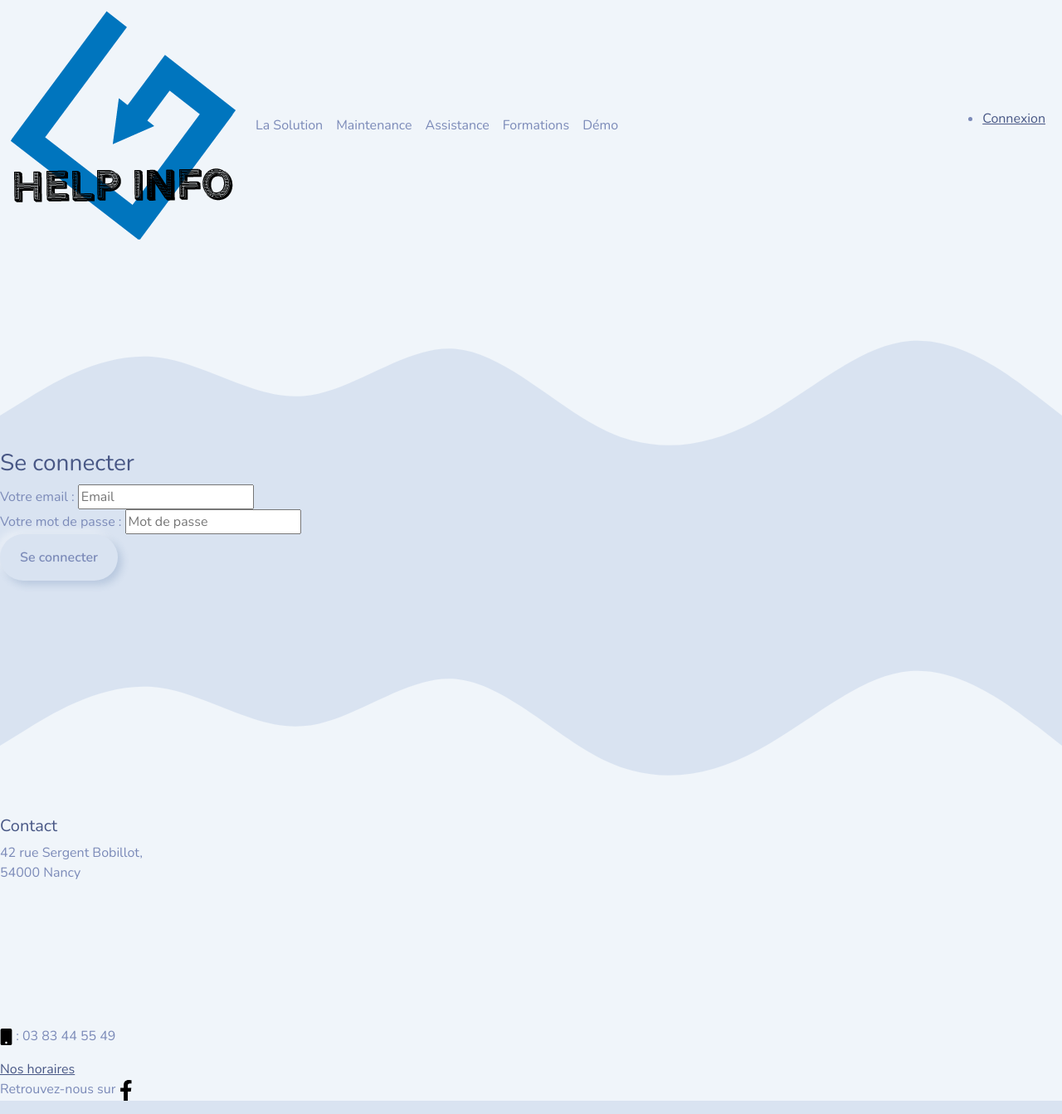
After one commit to acha88/projet_stage, a Symfony app: template site-web/templates/security/login.html.twig in a window 1280 px wide. The commit adds this page. Shown: the whole page at 83% size. Run offline with Twig, Linux system fonts and the light colour scheme; the template is opened without the code that fills it, so the values that code supplies are empty; some libraries are stand-ins or nearby versions; grey boxes are pictures that could not be loaded.

Commit message:
images, login/logout

```diff
--- a/site-web/templates/base.html.twig
+++ b/site-web/templates/base.html.twig
@@ -25,7 +25,7 @@
         <header>
             <nav id="navId" class="navbar navbar-expand-lg navbar-light bg-light">
                 <div class="container-fluid">
-                    <a class="navbar-brand" href="{{path('home')}}"><img id="logo" src="{{ asset('images/logoHelpInfo.png') }}" alt="logo"></a>
+                    <a class="navbar-brand" href="{{path('home')}}"><img id="logo" src="{{ asset('images/logoHelpInfo1.2.png') }}" alt="logo"></a>
                     <button class="navbar-toggler" type="button" data-bs-toggle="collapse" data-bs-target="#navbarColor03" aria-controls="navbarColor03" aria-expanded="false" aria-label="Toggle navigation">
                         <span class="navbar-toggler-icon"></span>
                     </button>
@@ -47,6 +47,17 @@
                             <li class="nav-item">
                                 <a class="nav-link" href="{{path('demo')}}">Démo</a>
                             </li>
+                        </ul>
+                        <ul class="d-flex">
+                            {% if not app.user %}
+                            <li class="me-sm-2">
+                                <a class="my-2 my-sm-0" href="{{path('security_login')}}">Connexion</a>
+                            </li>
+                            {% else %}
+                            <li class="me-sm-2">
+                                <a class="my-2 my-sm-0" href="{{path('security_logout')}}">Déconnexion</a>
+                            </li>
+                            {% endif %}
                         </ul>
                     </div>
                 </div>
--- /dev/null
+++ b/site-web/templates/security/login.html.twig
@@ -0,0 +1,31 @@
+{% extends "base.html.twig" %}
+{% block body %}
+    <div class="inWave">
+        <!--vague du header, plusieurs vagues-->
+        <svg xmlns="http://www.w3.org/2000/svg" viewBox="0 0 1440 270">
+            <path fill="#f0f5fa" fill-opacity="1" d="M0,224L34.3,202.7C68.6,181,137,139,206,144C274.3,149,343,203,411,197.3C480,192,549,128,617,133.3C685.7,139,754,213,823,245.3C891.4,277,960,267,1029,229.3C1097.1,192,1166,128,1234,122.7C1302.9,117,1371,171,1406,197.3L1440,224L1440,0L1405.7,0C1371.4,0,1303,0,1234,0C1165.7,0,1097,0,1029,0C960,0,891,0,823,0C754.3,0,686,0,617,0C548.6,0,480,0,411,0C342.9,0,274,0,206,0C137.1,0,69,0,34,0L0,0Z"></path>
+        </svg>
+    </div>
+    <h3>Se connecter</h3>
+
+    <form action="{{ path('security_login') }}" class="divSecurity" method="post">
+        <div>
+            <label for="">Votre email :</label>
+            <input placeholder="Email" required name="_username" type="text" class="">
+        </div>
+        <div>
+            <label for="">Votre mot de passe :</label>
+            <input placeholder="Mot de passe" required name="_password" type="password" class="">
+        </div>
+        <div>
+            <button type="submit" class="btnLog btn btn-success">Se connecter</button>
+        </div>
+    </form>
+
+    <!--vague du footer-->
+    <div class="inWave">
+        <svg xmlns="http://www.w3.org/2000/svg" viewBox="0 0 1440 320">
+            <path fill="#f0f5fa" fill-opacity="1" d="M0,224L34.3,202.7C68.6,181,137,139,206,144C274.3,149,343,203,411,197.3C480,192,549,128,617,133.3C685.7,139,754,213,823,245.3C891.4,277,960,267,1029,229.3C1097.1,192,1166,128,1234,122.7C1302.9,117,1371,171,1406,197.3L1440,224L1440,320L1405.7,320C1371.4,320,1303,320,1234,320C1165.7,320,1097,320,1029,320C960,320,891,320,823,320C754.3,320,686,320,617,320C548.6,320,480,320,411,320C342.9,320,274,320,206,320C137.1,320,69,320,34,320L0,320Z"></path>
+        </svg>
+    </div>
+{% endblock body %}
--- a/site-web/templates/site/home.html.twig
+++ b/site-web/templates/site/home.html.twig
@@ -60,15 +60,15 @@
             <p>La plupart des petites structures ne peuvent disposer d'un administrateur capable de maintenir les serveurs, d'effectuer les mises à jour des systèmes et des applications, de modifier les droits d'accès ou tout simplement assister les opérateurs dans l'utilisation quotidienne de l'outil informatique. Pour cela, nous avons mis en place une télémaintenance comprenant : </p>
             <ul>
                 <div class="divRow">
-                    <img src="http://via.placeholder.com/200.png" alt="">
+                    <img src="{{ asset('images/assistance2-0.jpg') }}" alt="">
                     <li class="liAssist">Une <span>maintenance préventive mensuelle</span> de votre serveur, en particulier pour vérifier les sauvegardes, l'antivirus, les disques etc</li>
                 </div>
                 <div class="divRow">
-                    <img src="http://via.placeholder.com/200.png" alt="">
+                    <img src="{{ asset('images/assistance3-1.jpg') }}" alt="">
                     <li class="liAssist">Une <span>maintenance curative</span> en cas d'incident logiciel et matériel. La maintenance à partir de votre appel téléphonique ou sur rendez-vous selon votre besoin.</li>
                 </div>
                 <div class="divRow">
-                    <img src="http://via.placeholder.com/200.png" alt="">
+                    <img src="{{ asset('images/assistance1-1.jpg') }}" alt="">
                     <li class="liAssist"><span>L'assistance avec prise en mains à distance</span> aux ordinateurs de bureau est un complément de la maintenance serveur. Elle permet aux utilisateurs de solliciter par téléphone la maintenance pour résoudre les dysfonctionnements du poste.</li>
                 </div>
             </ul>
```
Also changed, not shown: site-web/src/Controller/SecurityController.php (+16 -2 lines), site-web/src/Entity/User.php (+24 -5 lines), site-web/templates/site/index.html.twig (+6 -8 lines), site-web/public/images/anydesk.png (added), site-web/public/images/assistance1-1.jpg (added), site-web/public/images/assistance1.jpg (added), site-web/public/images/assistance2-0.jpg (added), site-web/public/images/assistance3-1.jpg (added), site-web/public/images/assistance3.jpg (added), site-web/public/images/logoHelpInfo1.2.png (added), site-web/public/images/teamViewer.png (added), 5 other files.
